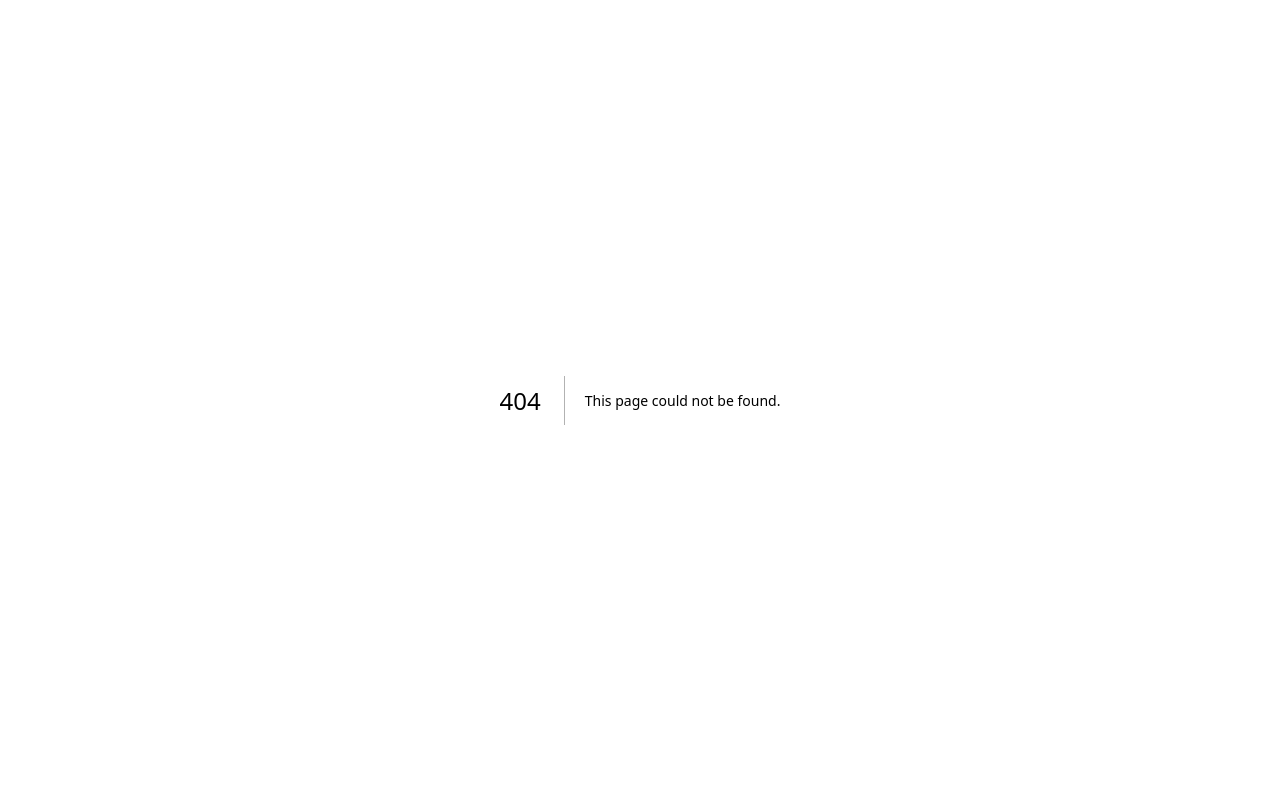
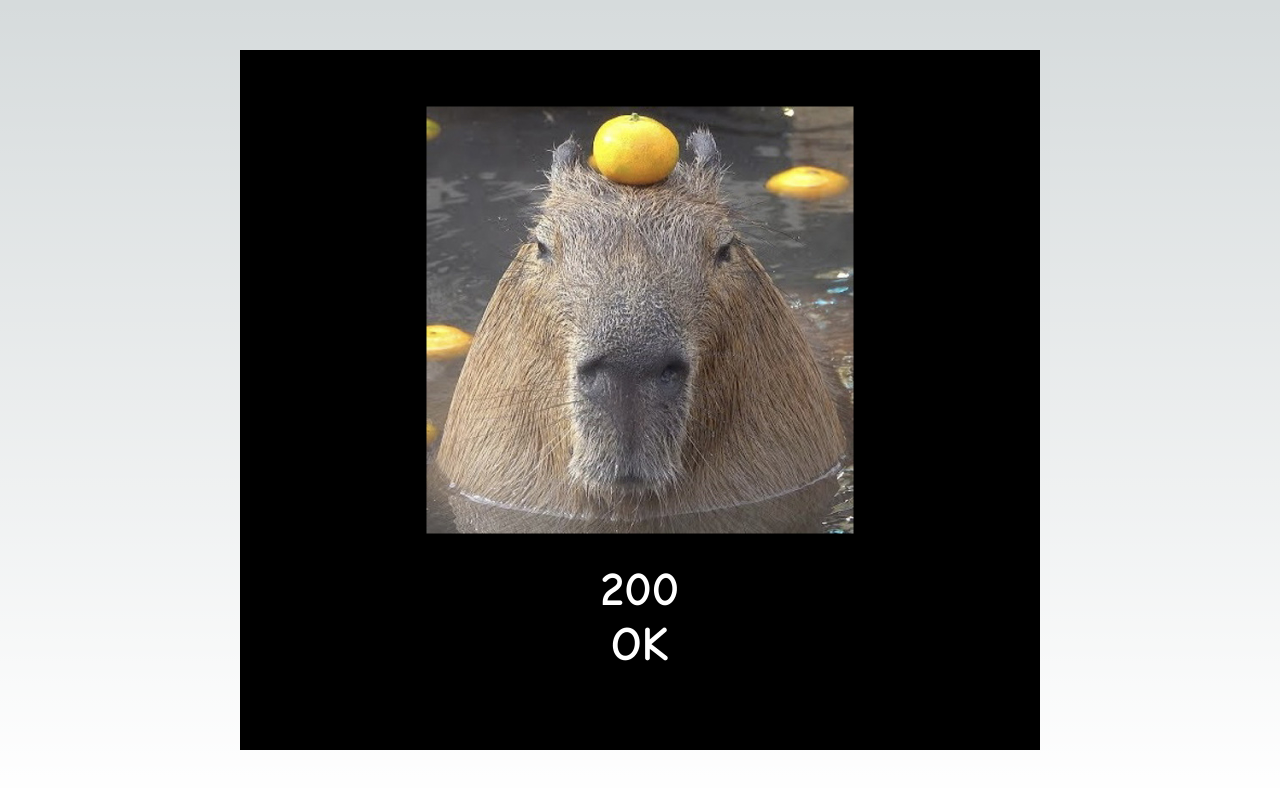
Before and after one commit to Kalininator/capybara-codes, a Next.js app: page /200 in a window 1280 px wide. Before the commit this address had no page. Shown: the top 788 px of the page. Built offline with nearby package versions, Linux system fonts and the light colour scheme.

Commit message:
switch to page with embed image

```diff
--- /dev/null
+++ b/app/[code]/page.tsx
@@ -0,0 +1,37 @@
+import { Metadata } from "next"
+import Image from "next/image"
+
+export async function generateMetadata(
+  { params }: { params: { code: string } }
+): Promise<Metadata> {
+  // read route params
+  const code = params.code
+
+  // fetch data
+  return {
+    title: `Capybara Codes - ${code}`,
+    openGraph: {
+      images: [`/${code}.jpg`],
+    },
+  }
+}
+
+// export const metadata: Metadata = {
+// title: "Capybara Codes",
+//        openGraph: {
+// images: [
+// 	{
+// url: "/423.jpg",
+//      width: 1600,
+//      height: 1400,
+//      alt: "Capybara Codes",
+// 	},
+// ],
+//        }
+// }
+//
+export default function CodePage({ params }: { params: { code: string } }) {
+  return <div className="w-screen h-screen flex flex-col justify-center items-center">
+    <Image src={`/${params.code}.jpg`} alt="Status code {code} image" width={800} height={700}/>
+    </div>
+}
--- a/app/[code]/route.ts
+++ /dev/null
@@ -1,15 +0,0 @@
-import { NextResponse } from "next/server";
-// import fs from "fs";
-
-export async function GET(request: Request) {
-  // const code = new URL(request.url).pathname.split("/")[1];
-  // const headers = new Headers();
-  //
-  // headers.set("Content-Type", "image/jpg");
-  //
-  // const file = fs.readFileSync(`./public/${code}.jpg`);
-  // const blob = new Blob([file], {type: 'image/jpg'})
-  //
-  // return new NextResponse(blob, { status: 200, statusText: "OK", headers });
-  return NextResponse.redirect(`${request.url}.jpg`);
-}
```
